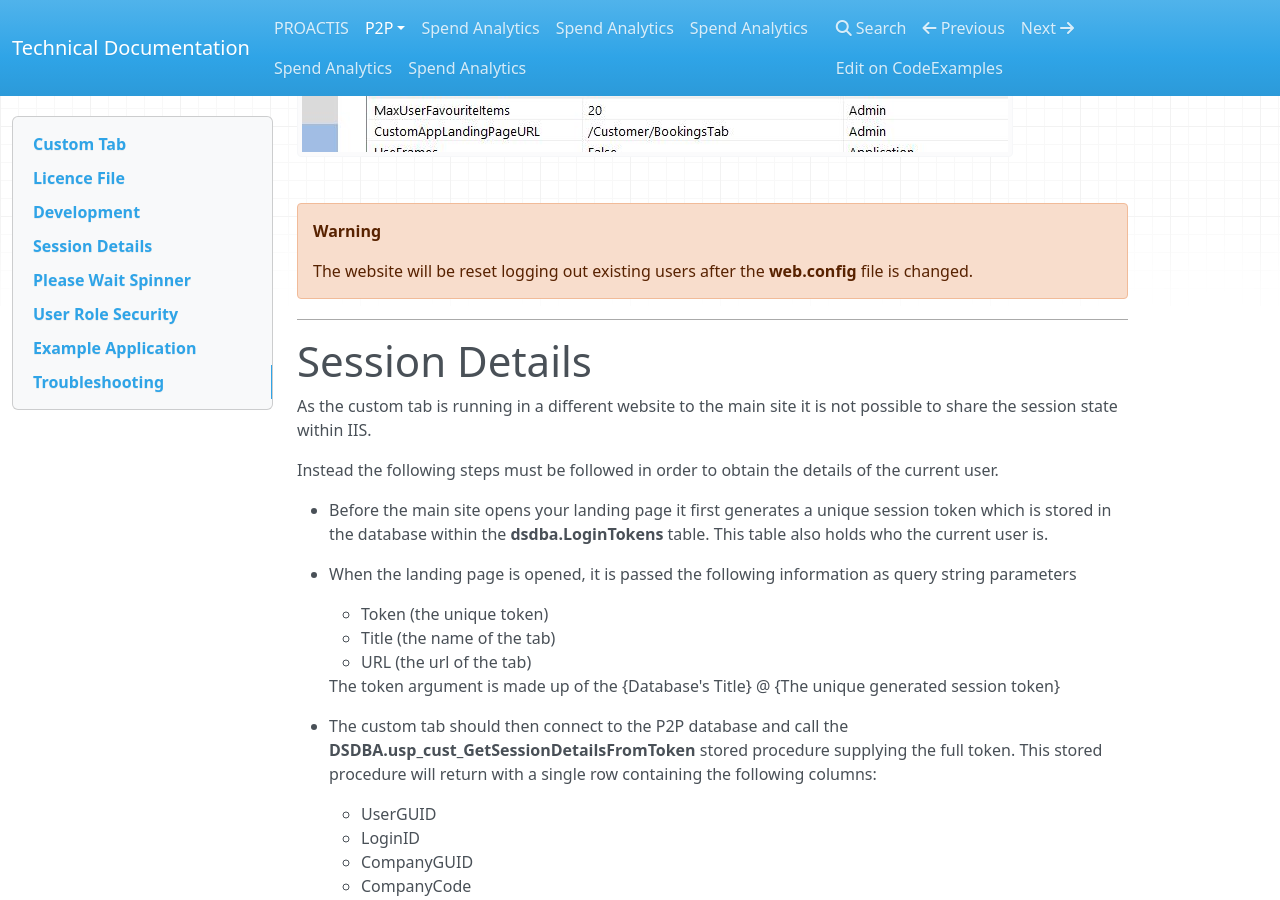
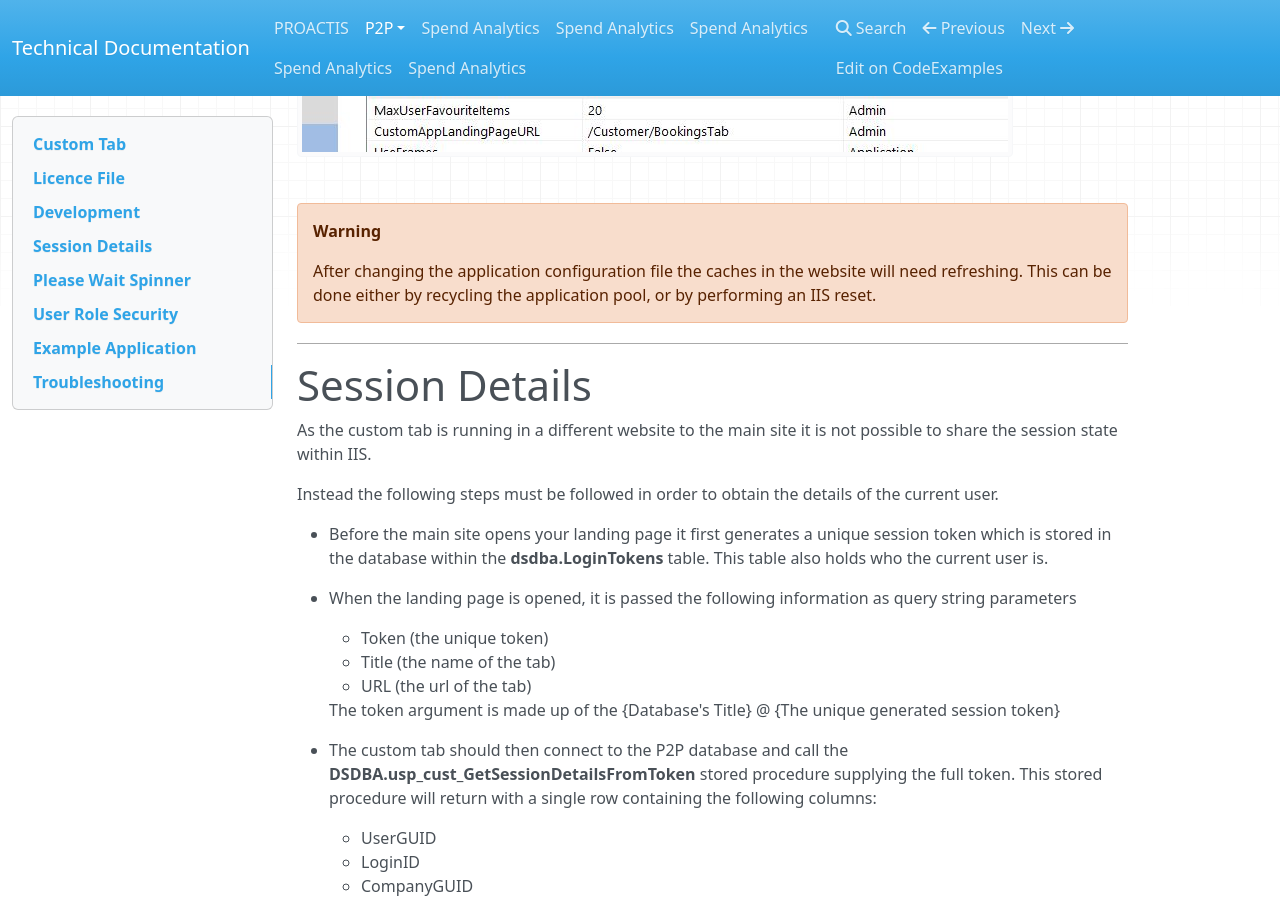
Before and after one commit to proactis-documentation/documentation-source, an MkDocs documentation site: the page built from docs/p2p/customtab.md, in a window 1280 px wide and 900 px high, scrolled down 1705 px. Built offline with MkDocs 1.6.1, drawn with Linux system fonts in a browser that asks for light colours; nearby versions of some CDN libraries; old or Windows-style settings are respelled for this version of MkDocs.

Commit message:
CustomTab

```diff
--- a/docs/p2p/customtab.md
+++ b/docs/p2p/customtab.md
@@ -40,7 +40,7 @@ In order for P2P to know the URL of the page is displayed it's path needs to be
 
 !!! warning
 
-    The website will be reset logging out existing users after the __web.config__ file is changed.
+    After changing the application configuration file the caches in the website will need refreshing.   This can be done either by recycling the application pool,  or by performing an IIS reset.
 
 ---
 
```
